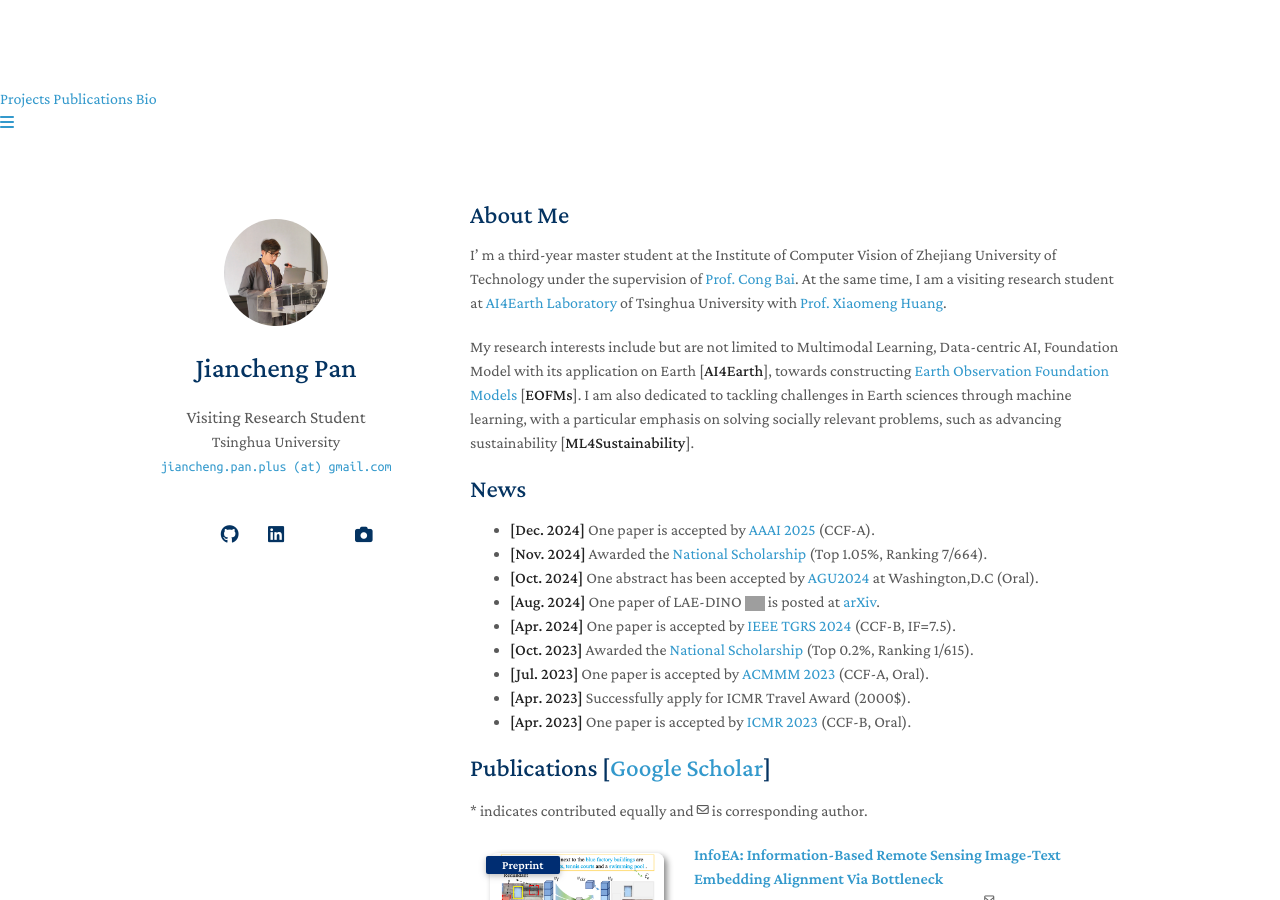
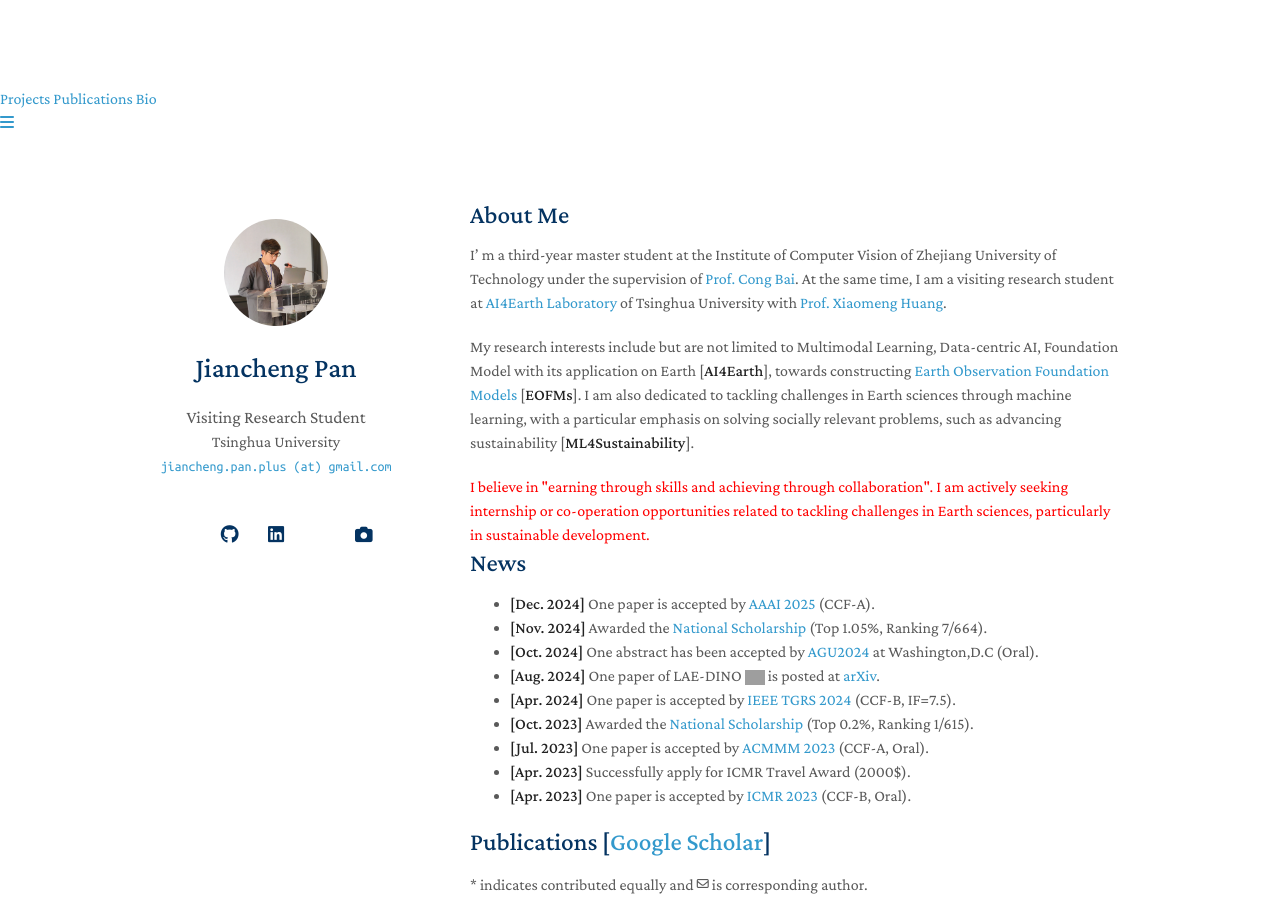
Before and after one commit to jaychempan/jaychempan.github.io, a Jekyll site: the page built from index.md, in a window 1280 px wide and 900 px high. Built offline with Jekyll 4.4.1, drawn with Linux system fonts in a browser that asks for light colours; a style sheet for code colours, icons or effects is not loaded; our own code applies the rules of GitHub Pages for plain Markdown files; grey boxes are pictures that could not be loaded.

Commit message:
update index

```diff
--- a/index.md
+++ b/index.md
@@ -8,6 +8,8 @@ I' m a third-year master student at the Institute of Computer Vision of Zhejiang
 <!-- Before that, I received the B.E. degree from Jiangxi Normal University in 2022, under the supervision of <a href="https://scholar.google.com/citations?user=ZO3KGykAAAAJ&hl=en&oi=ao">Prof. Aiwen Jiang</a>. -->
 
 My research interests include but are not limited to Multimodal Learning, Data-centric AI, Foundation Model with its application on Earth [**AI4Earth**], towards constructing <a href="https://github.com/Earth-Observation-Foundation-Models">Earth Observation Foundation Models</a> [**EOFMs**]. I am also dedicated to tackling challenges in Earth sciences through machine learning, with a particular emphasis on solving socially relevant problems, such as advancing sustainability [**ML4Sustainability**].
+
+<font color="red">I believe in "earning through skills and achieving through collaboration". I am actively seeking internship or co-operation opportunities related to tackling challenges in Earth sciences, particularly in sustainable development.</font>
 
 ## News
 - **[Dec. 2024]** One paper is accepted by <a href="https://aaai.org/conference/aaai/aaai-25/">AAAI 2025</a> (CCF-A).
```
